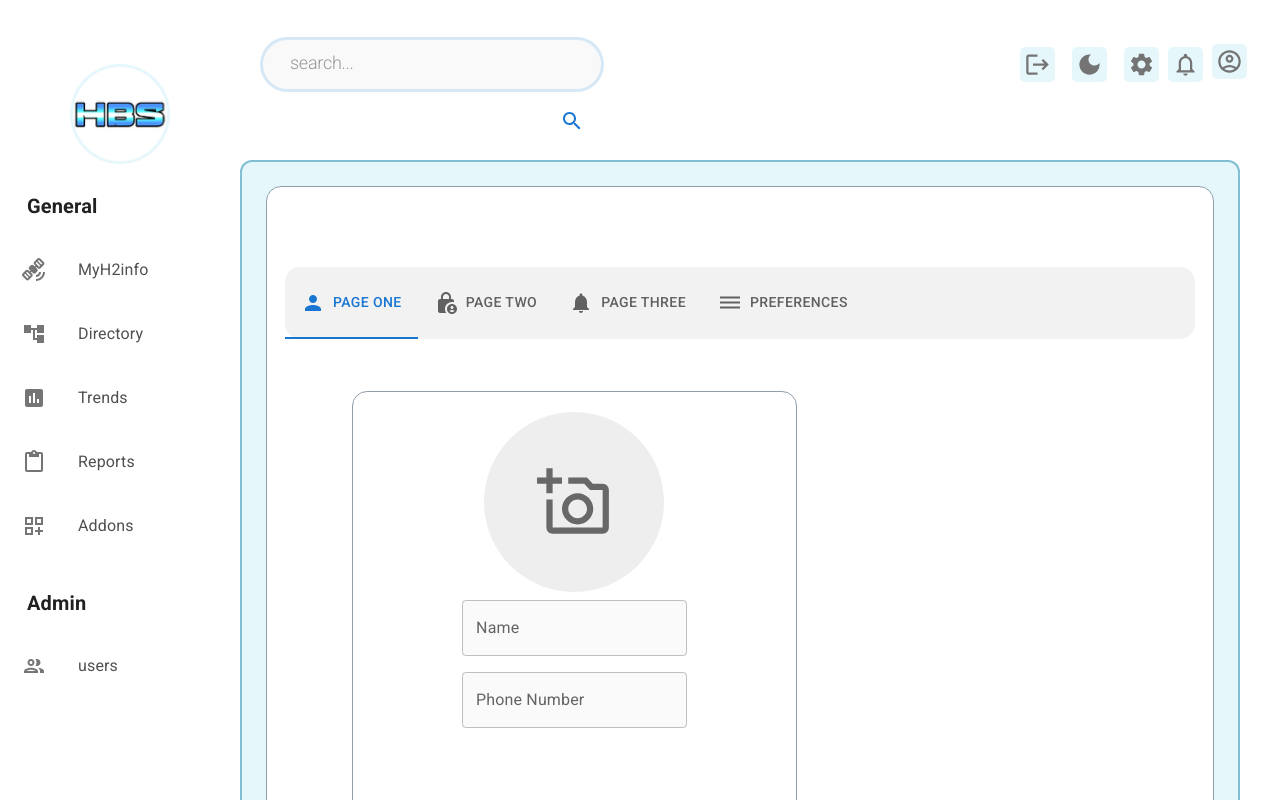
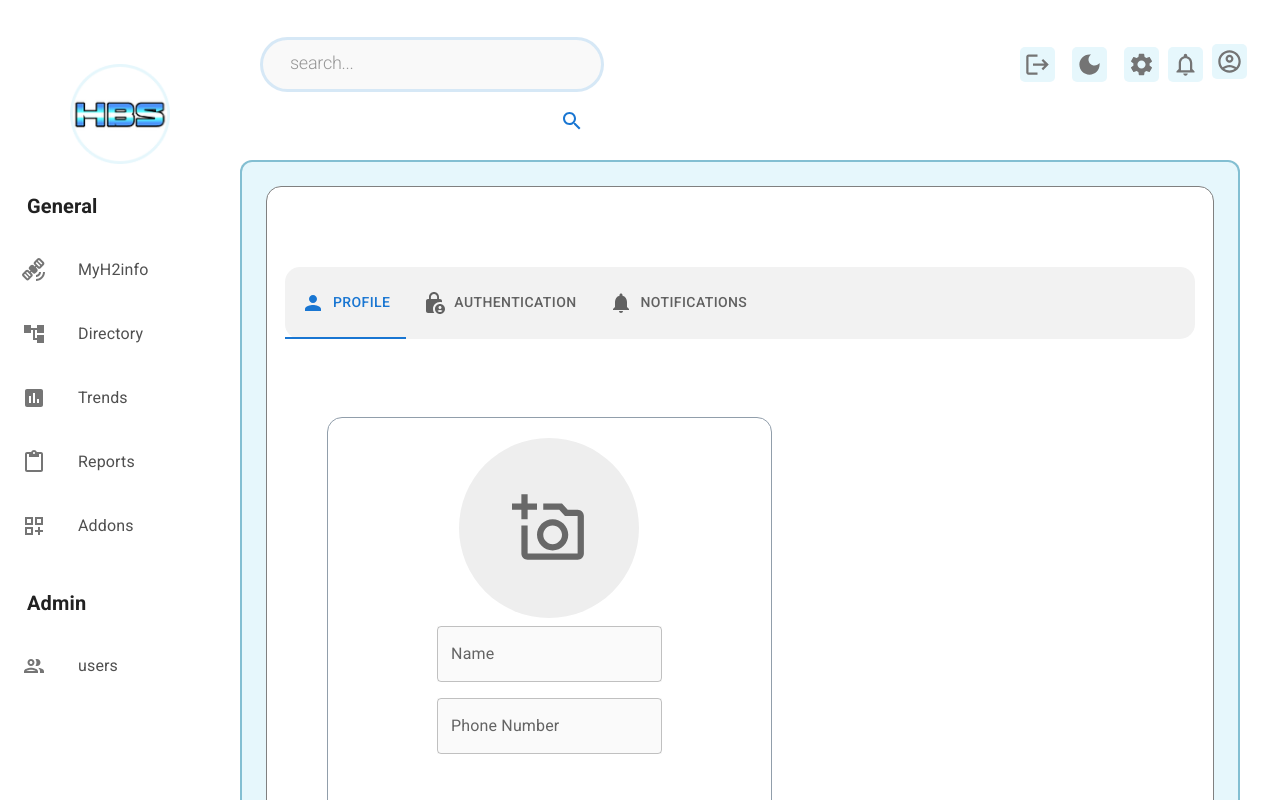
Before and after one commit to kpierc11/Dashboard_Demo, a React (Create React App) app in the folder app/: page /user/profile in a window 1280 px wide. Shown: the top 800 px of the page. Built offline with nearby package versions, Linux system fonts and the light colour scheme.

Commit message:
finished the tab functionality and content

```diff
--- a/app/package.json
+++ b/app/package.json
@@ -7,6 +7,7 @@
     "@emotion/styled": "^11.10.4",
     "@mui/icons-material": "^5.10.3",
     "@mui/material": "^5.10.4",
+    "@mui/x-date-pickers": "^5.0.11",
     "@testing-library/jest-dom": "^5.16.5",
     "@testing-library/react": "^13.4.0",
     "@testing-library/user-event": "^13.5.0",
@@ -16,6 +17,7 @@
     "@types/react-dom": "^18.0.6",
     "@types/react-router-dom": "^5.3.3",
     "chart.js": "^3.9.1",
+    "dayjs": "^1.11.7",
     "localforage": "^1.10.0",
     "match-sorter": "^6.3.1",
     "react": "^18.2.0",
--- a/app/src/components/UserSettings/NavTabs.tsx
+++ b/app/src/components/UserSettings/NavTabs.tsx
@@ -1,29 +1,46 @@
-import * as React from "react";
-import Box from "@mui/material/Box";
-import Tabs from "@mui/material/Tabs";
-import Tab from "@mui/material/Tab";
+import * as React from 'react';
+import Tabs from '@mui/material/Tabs';
+import Tab from '@mui/material/Tab';
+import Typography from '@mui/material/Typography';
+import Box from '@mui/material/Box';
+import UserProfileForm from './ProfileForm/UserProfileForm';
+import AuthenticationForm from './ProfileForm/AuthenticationForm';
+import NotificationForm from './ProfileForm/NotificationForm';
 import PersonIcon from "@mui/icons-material/Person";
 import LockPersonIcon from "@mui/icons-material/LockPerson";
 import NotificationsIcon from "@mui/icons-material/Notifications";
-import DehazeIcon from "@mui/icons-material/Dehaze";
 
-interface LinkTabProps {
-  label?: string;
-  href?: string;
-  icon?: any;
-  iconPosition: any;
+interface TabPanelProps {
+  children?: React.ReactNode;
+  index: number;
+  value: number;
 }
 
-function LinkTab(props: LinkTabProps) {
+function TabPanel(props: TabPanelProps) {
+  const { children, value, index, ...other } = props;
+
   return (
-    <Tab
-      component="a"
-      onClick={(event: React.MouseEvent<HTMLAnchorElement, MouseEvent>) => {
-        event.preventDefault();
-      }}
-      {...props}
-    />
+    <div
+      role="tabpanel"
+      hidden={value !== index}
+      id={`simple-tabpanel-${index}`}
+      aria-labelledby={`simple-tab-${index}`}
+      {...other}
+    >
+      {value === index && (
+        <Box sx={{ p: 3 }}>
+          <Typography>{children}</Typography>
+        </Box>
+      )}
+    </div>
   );
+}
+
+function a11yProps(index: number) {
+  return {
+    id: `simple-tab-${index}`,
+    'aria-controls': `simple-tabpanel-${index}`,
+  };
 }
 
 export default function NavTabs() {
@@ -34,35 +51,33 @@ export default function NavTabs() {
   };
 
   return (
-    <Box
-      sx={{ width: "100%", backgroundColor: "#f2f2f2", borderRadius: "15px" }}
-    >
-      <Tabs value={value} onChange={handleChange} aria-label="nav tabs example">
-        <LinkTab
-          icon={<PersonIcon />}
-          iconPosition="start"
-          label="Page One"
-          href="/user/profile"
-        />
-        <LinkTab
-          icon={<LockPersonIcon />}
-          iconPosition="start"
-          label="Page Two"
-          href="/user/authentication"
-        />
-        <LinkTab
-          icon={<NotificationsIcon />}
-          iconPosition="start"
-          label="Page Three"
-          href="/user/notifications"
-        />
-        <LinkTab
-          icon={<DehazeIcon />}
-          iconPosition="start"
-          label="Preferences"
-          href="/user/preferences"
-        />
-      </Tabs>
+    <Box sx={{ background: "white", height:"800px", border:"1px solid gray", borderRadius:"15px" }}>
+      <Box sx={{ width: "100%", padding: "80px 18px 54px 18px" }}>
+        <Box
+          sx={{ background: "#f2f2f2", borderRadius:"15px" }}
+        >
+          <Tabs
+            value={value}
+            onChange={handleChange}
+            aria-label="basic tabs example"
+          >
+            <Tab icon={<PersonIcon />} label="Profile" iconPosition='start'/>
+            <Tab icon={<LockPersonIcon />} label="Authentication" iconPosition='start'/>
+            <Tab icon={<NotificationsIcon />} label="Notifications" iconPosition='start'/>
+          </Tabs>
+        </Box>
+        <TabPanel value={value} index={0}>
+          <Box>
+          <UserProfileForm/>
+          </Box>
+        </TabPanel>
+        <TabPanel value={value} index={1}>
+          <AuthenticationForm/>
+        </TabPanel>
+        <TabPanel value={value} index={2}>
+          <NotificationForm/>
+        </TabPanel>
+      </Box>
     </Box>
   );
 }
--- a/app/src/components/UserSettings/ProfileForm/AuthenticationForm.tsx
+++ b/app/src/components/UserSettings/ProfileForm/AuthenticationForm.tsx
@@ -3,7 +3,8 @@ import Box from "@mui/material/Box";
 import TextField from "@mui/material/TextField";
 import MenuItem from "@mui/material/MenuItem";
 import "./userSettings.css";
-import Divider from '@mui/material/Divider';
+import Divider from "@mui/material/Divider";
+import NavTabs from "../NavTabs";
 
 const roles = [
   {
@@ -28,32 +29,20 @@ export default function AuthenticationForm() {
   };
 
   return (
+    <Box className="form-bg-box">
       <Box
+        className="pass-box"
         sx={{
-        display: "flex",
-        width: "100%",
-        justifyContent: "flex-start",
-        height: "100%",
-        flexWrap: "wrap",
+          "& .MuiTextField-root": { m: 1, width: "25ch" },
         }}
       >
         <Box
           sx={{
-          "& .MuiTextField-root": { m: 1, width: "25ch", },
-          border: "solid #919EAB",
-          borderWidth: 1,
-          borderRadius: "15px",
-          height: 300,
-          width: 350,
-          padding: "25px",
-          marginRight: "50px",
-        }}
-      >
-        <Box sx={{
             display: "flex",
             alignItems: "left",
             flexDirection: "column",
-          }}>
+          }}
+        >
           <Divider textAlign="left">Password</Divider>
           <TextField
             sx={{ backgroundColor: "#FAFAFa" }}
@@ -77,15 +66,10 @@ export default function AuthenticationForm() {
       </Box>
       <Box sx={{ width: "50%" }}>
         <Box
+          className="two-fact-box"
           component="form"
           sx={{
             "& .MuiTextField-root": { m: 1, width: "25ch" },
-            border: "solid #919EAB",
-            borderWidth: 1,
-            borderRadius: "15px",
-            height: 300,
-            width: 350,
-            padding: "20px",
           }}
           noValidate
           autoComplete="off"
@@ -112,8 +96,6 @@ export default function AuthenticationForm() {
             label="Phone Number"
             type="integer"
           />
-
-
         </Box>
       </Box>
       <Box sx={{ display: "flex", justifyContent: "flex-end", width: "100%" }}>
--- a/app/src/components/UserSettings/ProfileForm/NotificationForm.tsx
+++ b/app/src/components/UserSettings/ProfileForm/NotificationForm.tsx
@@ -1,18 +1,15 @@
 import * as React from "react";
 import Box from "@mui/material/Box";
-import TextField from "@mui/material/TextField";
-import MenuItem from "@mui/material/MenuItem";
 import "./userSettings.css";
 import Divider from "@mui/material/Divider";
+import Timeset from "../TimePicker";
+import Switch from "@mui/material/Switch";
+import FormControlLabel from "@mui/material/FormControlLabel";
 
 const roles = [
   {
-    value: "Phone Call",
-    label: "Phone Call",
-  },
-  {
-    value: "Text Message",
-    label: "Text Message",
+    value: "Time",
+    label: "Time",
   },
   {
     value: "Disabled",
@@ -28,6 +25,7 @@ export default function NotificationForm() {
   };
 
   return (
+    <Box className="form-bg-box">
       <Box
         sx={{
           display: "flex",
@@ -39,45 +37,36 @@ export default function NotificationForm() {
       >
         <Box sx={{ width: "50%" }}>
           <Box
+            className="noti-box"
             component="form"
             sx={{
               "& .MuiTextField-root": { m: 1, width: "25ch" },
-            border: "solid #919EAB",
-            borderWidth: 1,
-            borderRadius: "15px",
-            height: 300,
-            width: 350,
-            padding: "50px",
             }}
             noValidate
             autoComplete="off"
           >
-          <Divider textAlign="left">Notifications</Divider>
-          <TextField
-            sx={{ backgroundColor: "#FAFAFa" }}
-            id="outlined-select-role"
-            select
-            label="Enable"
-            value={role}
-            onChange={handleChange}
-          >
-            {roles.map((option) => (
-              <MenuItem key={option.value} value={option.value}>
-                {option.label}
-              </MenuItem>
-            ))}
-          </TextField>
+            <Divider textAlign="left">Time Notifications</Divider>
+            <Timeset></Timeset>
 
-          <TextField
-            sx={{ backgroundColor: "#FAFAFa" }}
-            id="outlined"
-            label="Phone Number"
-            type="integer"
+            <FormControlLabel
+              value="left"
+              control={<Switch color="primary" />}
+              label="Email"
+              labelPlacement="start"
+            />
+            <FormControlLabel
+              value="left"
+              control={<Switch color="primary" />}
+              label="Phone"
+              labelPlacement="start"
             />
           </Box>
         </Box>
-      <Box sx={{ display: "flex", justifyContent: "flex-end", width: "100%" }}>
+        <Box
+          sx={{ display: "flex", justifyContent: "flex-end", width: "100%" }}
+        >
           <button>hello</button>
+        </Box>
       </Box>
     </Box>
   );
--- a/app/src/components/UserSettings/ProfileForm/UserProfileForm.tsx
+++ b/app/src/components/UserSettings/ProfileForm/UserProfileForm.tsx
@@ -29,9 +29,9 @@ export default function UserProfileForm() {
   };
 
   return (
-    <Box className="bg-box">
-      <NavTabs></NavTabs>
-      <Box className="photo-box"
+    <Box className="form-bg-box">
+      <Box
+        className="photo-box"
         sx={{
           "& .MuiTextField-root": { m: 1, width: "25ch" },
         }}
@@ -65,7 +65,7 @@ export default function UserProfileForm() {
       </Box>
       <Box sx={{ width: "50%" }}>
         <Box
-        className="form-box"
+          className="form-box"
           component="form"
           sx={{
             "& .MuiTextField-root": { m: 1, width: "25ch" },
--- a/app/src/components/UserSettings/ProfileForm/userSettings.css
+++ b/app/src/components/UserSettings/ProfileForm/userSettings.css
@@ -7,7 +7,15 @@
   background-color: #ffffff;
   border: 1px solid #919eab;
   border-radius: 15px;
-  padding: 80px 18px 50px 18px;
+}
+
+.form-bg-box {
+  display: flex;
+  width: 100%;
+  flex-direction: row;
+  height: 100%;
+  flex-wrap: wrap;
+  padding: 0px 18px 54px 18px;
 }
 
 .photo-box {
@@ -18,8 +26,7 @@
   flex-wrap: wrap;
   background-color: #ffffff;
   border: 1px solid #919eab;
-  margin: 52px 0px 0px 67px;
-  border: 1px solid #919eab;
+  margin: 54px 0px 0px 0px;
   border-radius: 15px;
   padding-top: 20px;
 }
@@ -36,3 +43,31 @@
   border-radius: 15px;
   padding: 50px;
 }
+
+.noti-box {
+  border: 1px solid #919eab;
+  border-radius: 15px;
+  height: 300px;
+  width: 350px;
+  padding: 50px;
+  margin-top: 54px;
+}
+
+.pass-box {
+  border: 1px solid #919EAB;
+  border-radius: 15px;
+  height: 300px;
+  width: 350px;
+  padding: 25px;
+  margin-right: 50px;
+  margin-top: 54px;
+}
+
+.two-fact-box {
+  border: 1px solid #919EAB;
+  border-Radius: 15px;
+  height: 300px;
+  width: 350px;
+  padding: 20px;
+  margin-top: 54px;
+}
--- /dev/null
+++ b/app/src/components/UserSettings/TimePicker.tsx
@@ -0,0 +1,23 @@
+import * as React from 'react';
+import { Dayjs } from 'dayjs';
+import TextField from '@mui/material/TextField';
+import { AdapterDayjs } from '@mui/x-date-pickers/AdapterDayjs';
+import { LocalizationProvider } from '@mui/x-date-pickers/LocalizationProvider';
+import { TimePicker } from '@mui/x-date-pickers/TimePicker';
+
+export default function Timeset() {
+  const [value, setValue] = React.useState<Dayjs | null>(null);
+
+  return (
+    <LocalizationProvider dateAdapter={AdapterDayjs}>
+      <TimePicker
+        label="Select Time"
+        value={value}
+        onChange={(newValue) => {
+          setValue(newValue);
+        }}
+        renderInput={(params) => <TextField {...params} />}
+      />
+    </LocalizationProvider>
+  );
+}
```
Also changed, not shown: app/src/navigation/Navigation.tsx (+2 -16 lines), 1 other file (tests, documents, lock files or other folders). Lines whose indentation alone changed are shown as unchanged.
